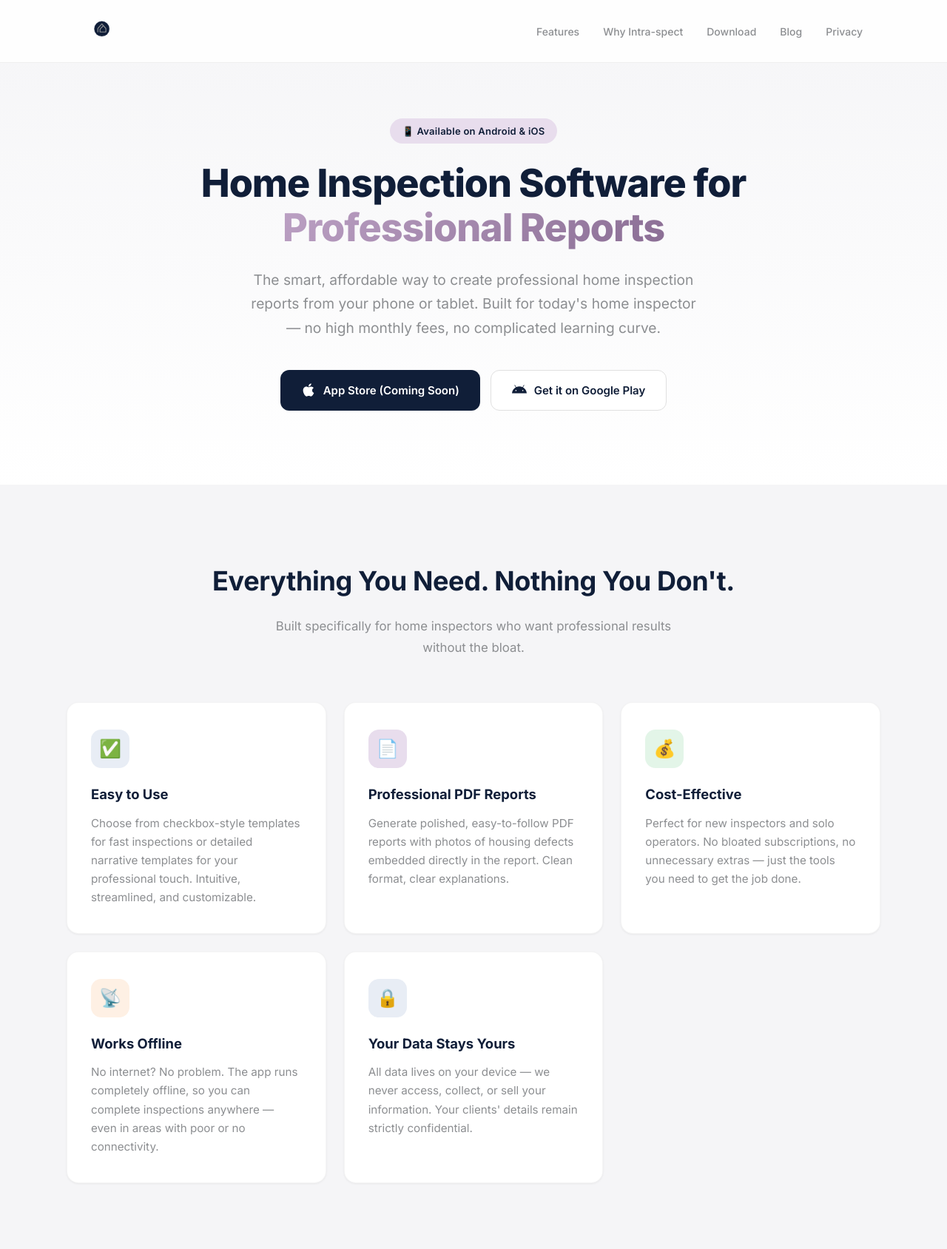
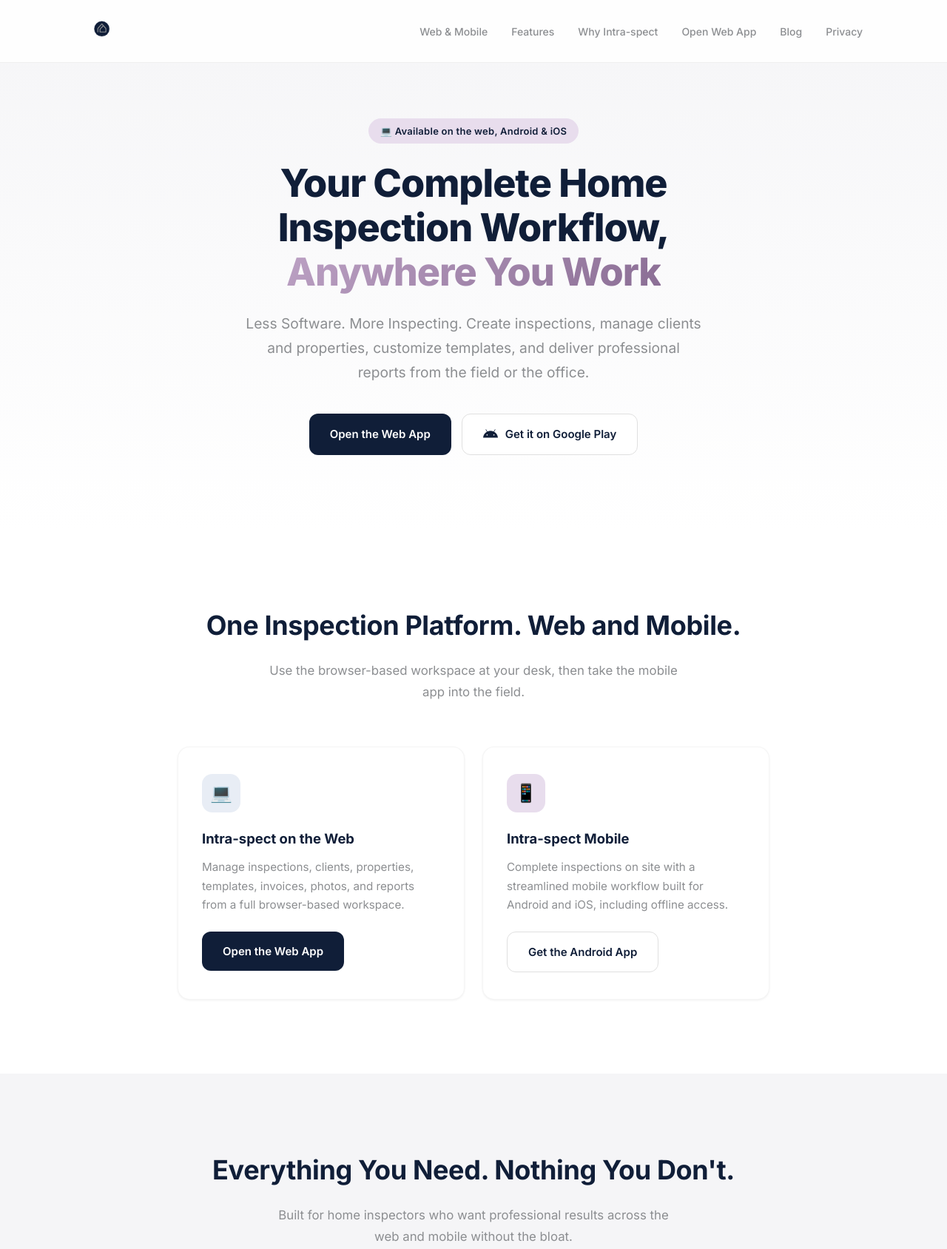
Before and after one commit to Intra-spect-llp/webpage, a plain HTML site: page index.html in a window 1280 px wide. Shown: the top 1688 px of the page at 74% size. Drawn offline with Linux system fonts and the light colour scheme.

Commit message:
Promote Intra-spect web inspection platform

```diff
--- a/index.html
+++ b/index.html
@@ -6,23 +6,23 @@
     <meta name="viewport" content="width=device-width, initial-scale=1.0" />
 
     <!-- SEO -->
-    <title>Home Inspection Software &amp; Report App | Intra-spect</title>
+    <title>Home Inspection Software for Web, iOS &amp; Android | Intra-spect</title>
     <meta name="description"
-        content="Affordable home inspection software for creating professional PDF reports with photos, custom templates, and offline access on Android and iOS.">
+        content="Run your home inspection business from the field or office with Intra-spect on the web, iOS, and Android. Create inspections, manage clients, and deliver professional reports.">
     <meta name="robots" content="index, follow, max-snippet:-1, max-image-preview:large, max-video-preview:-1">
     <link rel="canonical" href="https://intra-spect.com/">
 
     <!-- Open Graph -->
-    <meta property="og:title" content="Home Inspection Software &amp; Report App | Intra-spect" />
+    <meta property="og:title" content="Home Inspection Software for Web, iOS &amp; Android | Intra-spect" />
     <meta property="og:description"
-        content="Create professional home inspection reports right from your phone or tablet. Checkbox &amp; narrative templates, photo documentation, PDF reports, works offline." />
+        content="Create inspections, manage clients, and deliver professional reports from the field or office with Intra-spect." />
     <meta property="og:type" content="website" />
     <meta property="og:url" content="https://intra-spect.com/" />
     <meta property="og:site_name" content="Intra-spect" />
     <meta property="og:image" content="https://intra-spect.com/logo.svg" />
     <meta name="twitter:card" content="summary" />
-    <meta name="twitter:title" content="Home Inspection Software &amp; Report App | Intra-spect" />
-    <meta name="twitter:description" content="Create professional home inspection reports with photos, custom templates, and offline access." />
+    <meta name="twitter:title" content="Home Inspection Software for Web, iOS &amp; Android | Intra-spect" />
+    <meta name="twitter:description" content="Home inspection reporting for the field and office, available on the web, iOS, and Android." />
 
     <!-- Favicon -->
     <link rel="icon" type="image/svg+xml" href="favicon.svg">
@@ -46,6 +46,7 @@
           "logo": "https://intra-spect.com/logo.svg",
           "email": "info@intra-spect.com",
           "sameAs": [
+            "https://inspectionapp.intra-spect.com/",
             "https://play.google.com/store/apps/details?id=com.intraspect.app"
           ]
         },
@@ -57,6 +58,16 @@
           "description": "Home inspection reporting software for professional inspectors.",
           "publisher": { "@id": "https://intra-spect.com/#organization" },
           "inLanguage": "en-US"
+        },
+        {
+          "@type": "WebApplication",
+          "@id": "https://intra-spect.com/#web-app",
+          "name": "Intra-spect Web App",
+          "url": "https://inspectionapp.intra-spect.com/",
+          "operatingSystem": "Any",
+          "applicationCategory": "BusinessApplication",
+          "description": "Browser-based home inspection software for creating inspections, managing clients and properties, customizing templates, and producing professional reports.",
+          "publisher": { "@id": "https://intra-spect.com/#organization" }
         },
         {
           "@type": "MobileApplication",
@@ -288,6 +299,20 @@
         /* ── Features ── */
         .features-section {
             background: var(--gray-light);
+        }
+
+        .platforms-section {
+            background: var(--white);
+        }
+
+        .platform-card {
+            display: flex;
+            flex-direction: column;
+        }
+
+        .platform-card .btn {
+            align-self: flex-start;
+            margin-top: 24px;
         }
 
         .features-grid {
@@ -822,9 +847,10 @@
         <div class="nav-inner">
             <a href="/" aria-label="Intra-spect home"><img src="favicon.svg" alt="Intra-spect" class="nav-logo"></a>
             <ul class="nav-links">
+                <li><a href="#platforms">Web &amp; Mobile</a></li>
                 <li><a href="#features">Features</a></li>
                 <li><a href="#details">Why Intra-spect</a></li>
-                <li><a href="#download">Download</a></li>
+                <li><a href="https://inspectionapp.intra-spect.com/">Open Web App</a></li>
                 <li><a href="/blog/">Blog</a></li>
                 <li><a href="/privacy-policy">Privacy</a></li>
             </ul>
@@ -833,21 +859,42 @@
 
     <!-- Hero -->
     <section class="hero">
-        <div class="hero-badge">📱 Available on Android & iOS</div>
-        <h1>Home Inspection Software for <span>Professional Reports</span></h1>
+        <div class="hero-badge">💻 Available on the web, Android &amp; iOS</div>
+        <h1>Your Complete Home Inspection Workflow, <span>Anywhere You Work</span></h1>
         <p class="hero-sub">
-            The smart, affordable way to create professional home inspection reports from your phone or tablet.
-            Built for today's home inspector — no high monthly fees, no complicated learning curve.
+            <span class="hero-tagline">Less Software. More Inspecting.</span>
+            Create inspections, manage clients and properties, customize templates, and deliver professional reports from the field or the office.
         </p>
         <div class="hero-buttons">
-            <a href="#" class="btn btn-primary">
-                <svg viewBox="0 0 384 512" fill="currentColor"><path d="M318.7 268.7c-.2-36.7 16.4-64.4 50-84.8-18.8-26.9-47.2-41.7-84.7-44.6-35.5-2.8-74.3 20.7-88.5 20.7-15 0-49.4-19.7-76.4-19.7C63.3 141.2 4 184.8 4 273.5q0 39.3 14.4 81.2c12.8 36.7 59 126.7 107.2 125.2 25.2-.6 43-17.9 75.8-17.9 31.8 0 48.3 17.9 76.4 17.9 48.6-.7 90.4-82.5 102.6-119.3-65.2-30.7-61.7-90-61.7-91.9zm-56.6-164.2c27.3-32.4 24.8-61.9 24-72.5-24.1 1.4-52 16.4-67.9 34.9-17.5 19.8-27.8 44.3-25.6 71.9 26.1 2 49.9-11.4 69.5-34.3z"/></svg>
-                App Store (Coming Soon)
+            <a href="https://inspectionapp.intra-spect.com/" class="btn btn-primary">
+                Open the Web App
             </a>
-            <a href="https://play.google.com/store/apps/details?id=com.intraspect.app" class="btn btn-secondary" target="_blank">
+            <a href="https://play.google.com/store/apps/details?id=com.intraspect.app" class="btn btn-secondary" target="_blank" rel="noopener noreferrer">
                 <svg viewBox="0 0 576 512" fill="currentColor"><path d="M420.55 301.93a24 24 0 1 1 24-24 24 24 0 0 1-24 24m-265.1 0a24 24 0 1 1 24-24 24 24 0 0 1-24 24m273.7-144.48 47.94-83a10 10 0 1 0-17.27-10h0l-48.54 84.07a301.25 301.25 0 0 0-246.56 0L116.18 64.45a10 10 0 1 0-17.27 10h0l47.94 83C64.53 202.22 8.24 285.55 0 384H576c-8.24-98.45-64.54-181.78-146.85-226.55"/></svg>
                 Get it on Google Play
             </a>
+        </div>
+    </section>
+
+    <!-- Platforms -->
+    <section class="section platforms-section" id="platforms">
+        <div class="section-header">
+            <h2>One Inspection Platform. Web and Mobile.</h2>
+            <p>Use the browser-based workspace at your desk, then take the mobile app into the field.</p>
+        </div>
+        <div class="features-grid" style="max-width: 800px; margin: 0 auto;">
+            <div class="feature-card platform-card fade-up">
+                <div class="feature-icon blue">💻</div>
+                <h3>Intra-spect on the Web</h3>
+                <p>Manage inspections, clients, properties, templates, invoices, photos, and reports from a full browser-based workspace.</p>
+                <a href="https://inspectionapp.intra-spect.com/" class="btn btn-primary">Open the Web App</a>
+            </div>
+            <div class="feature-card platform-card fade-up">
+                <div class="feature-icon purple">📱</div>
+                <h3>Intra-spect Mobile</h3>
+                <p>Complete inspections on site with a streamlined mobile workflow built for Android and iOS, including offline access.</p>
+                <a href="https://play.google.com/store/apps/details?id=com.intraspect.app" class="btn btn-secondary" target="_blank" rel="noopener noreferrer">Get the Android App</a>
+            </div>
         </div>
     </section>
 
@@ -855,7 +902,7 @@
     <section class="section features-section" id="features">
         <div class="section-header">
             <h2>Everything You Need. Nothing You Don't.</h2>
-            <p>Built specifically for home inspectors who want professional results without the bloat.</p>
+            <p>Built for home inspectors who want professional results across the web and mobile without the bloat.</p>
         </div>
         <div class="features-grid">
             <div class="feature-card fade-up">
@@ -881,7 +928,7 @@
             <div class="feature-card fade-up">
                 <div class="feature-icon blue">🔒</div>
                 <h3>Your Data Stays Yours</h3>
-                <p>All data lives on your device — we never access, collect, or sell your information. Your clients' details remain strictly confidential.</p>
+                <p>Your inspection business stays yours. We never sell your information, and your clients' details remain confidential.</p>
             </div>
         </div>
     </section>
@@ -994,8 +1041,8 @@
             <div class="highlight-row fade-up">
                 <div class="highlight-text">
                     <span class="label blue">Privacy</span>
-                    <h3>Your Data Stays on Your Device</h3>
-                    <p>We take privacy seriously. All inspection data, client information, and photos are stored locally on your device and never leave it. We don't access, collect, or sell your data — ever. Your clients' information remains strictly confidential, giving you and your customers complete peace of mind.</p>
+                    <h3>Your Business Data Stays Yours</h3>
+                    <p>We take privacy seriously. We don't sell your data, and your clients' information remains confidential. Use local, offline mobile workflows in the field or securely access your web workspace when you need the tools of a larger screen.</p>
                 </div>
                 <div class="highlight-visual">
                     <div class="mock-offline">
@@ -1009,7 +1056,7 @@
                         </svg>
                         <div class="mock-offline-badge">
                             <div class="mock-offline-dot"></div>
-                            100% private &amp; confidential
+                            Private &amp; confidential
                         </div>
                     </div>
                 </div>
@@ -1069,14 +1116,13 @@
 
     <!-- CTA -->
     <section class="section cta-section" id="download">
-        <h2>Ready to Inspect Smarter?</h2>
-        <p>Simplify your workflow, reduce overhead, and deliver professional reports every time.</p>
+        <h2>Inspect. Report. Done.</h2>
+        <p>Start in your browser or take Intra-spect into the field on mobile.</p>
         <div class="hero-buttons">
-            <a href="#" class="btn btn-primary">
-                <svg viewBox="0 0 384 512" fill="currentColor"><path d="M318.7 268.7c-.2-36.7 16.4-64.4 50-84.8-18.8-26.9-47.2-41.7-84.7-44.6-35.5-2.8-74.3 20.7-88.5 20.7-15 0-49.4-19.7-76.4-19.7C63.3 141.2 4 184.8 4 273.5q0 39.3 14.4 81.2c12.8 36.7 59 126.7 107.2 125.2 25.2-.6 43-17.9 75.8-17.9 31.8 0 48.3 17.9 76.4 17.9 48.6-.7 90.4-82.5 102.6-119.3-65.2-30.7-61.7-90-61.7-91.9zm-56.6-164.2c27.3-32.4 24.8-61.9 24-72.5-24.1 1.4-52 16.4-67.9 34.9-17.5 19.8-27.8 44.3-25.6 71.9 26.1 2 49.9-11.4 69.5-34.3z"/></svg>
-                App Store (Coming Soon)
+            <a href="https://inspectionapp.intra-spect.com/" class="btn btn-primary">
+                Open the Web App
             </a>
-            <a href="https://play.google.com/store/apps/details?id=com.intraspect.app" class="btn btn-secondary" target="_blank">
+            <a href="https://play.google.com/store/apps/details?id=com.intraspect.app" class="btn btn-secondary" target="_blank" rel="noopener noreferrer">
                 <svg viewBox="0 0 576 512" fill="currentColor"><path d="M420.55 301.93a24 24 0 1 1 24-24 24 24 0 0 1-24 24m-265.1 0a24 24 0 1 1 24-24 24 24 0 0 1-24 24m273.7-144.48 47.94-83a10 10 0 1 0-17.27-10h0l-48.54 84.07a301.25 301.25 0 0 0-246.56 0L116.18 64.45a10 10 0 1 0-17.27 10h0l47.94 83C64.53 202.22 8.24 285.55 0 384H576c-8.24-98.45-64.54-181.78-146.85-226.55"/></svg>
                 Get it on Google Play
             </a>
@@ -1088,6 +1134,7 @@
         <div class="footer-inner">
             <p>© <span id="year"></span> Intra-spect Reporting LLP. All rights reserved.</p>
             <ul class="footer-links">
+                <li><a href="https://inspectionapp.intra-spect.com/">Web App</a></li>
                 <li><a href="/blog/">Home Inspector Blog</a></li>
                 <li><a href="/privacy-policy">Privacy Policy</a></li>
                 <li><a href="mailto:info@intra-spect.com">Contact</a></li>
```
Also changed, not shown: llms.txt.
